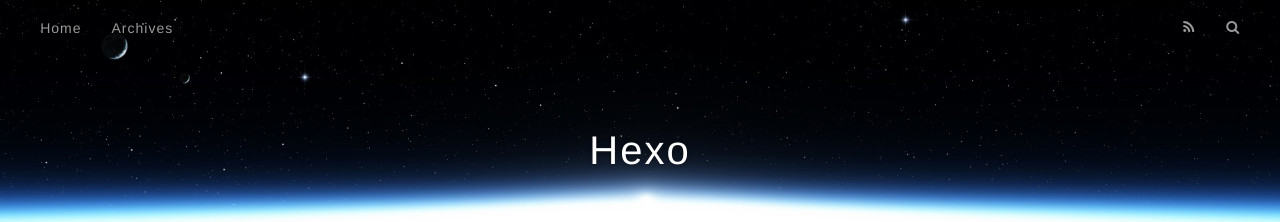
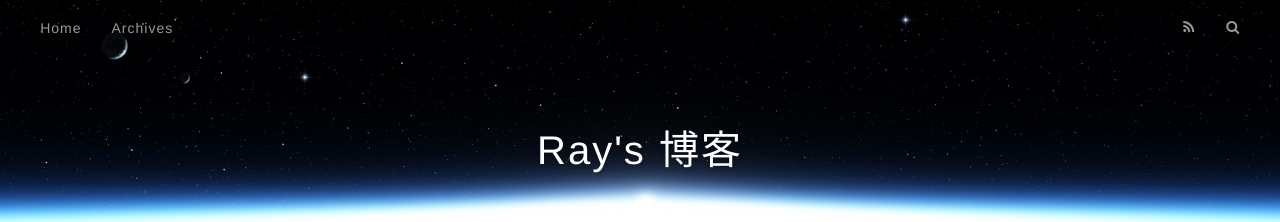
Before and after one commit to Ray916/Ray916.github.io, a plain HTML site: page index.html in a window 1280 px wide. Shown: the top 222 px of the page. Drawn offline with nearby package versions, Linux system fonts and the light colour scheme.

Commit message:
Site updated: 2016-09-07 15:46:54

```diff
--- a/index.html
+++ b/index.html
@@ -3,16 +3,16 @@
 <head>
   <meta charset="utf-8">
 
-  <title>Hexo</title>
+  <title>Ray&#39;s 博客</title>
   <meta name="viewport" content="width=device-width, initial-scale=1, maximum-scale=1">
   <meta property="og:type" content="website">
-<meta property="og:title" content="Hexo">
+<meta property="og:title" content="Ray's 博客">
 <meta property="og:url" content="http://yoursite.com/index.html">
-<meta property="og:site_name" content="Hexo">
+<meta property="og:site_name" content="Ray's 博客">
 <meta name="twitter:card" content="summary">
-<meta name="twitter:title" content="Hexo">
+<meta name="twitter:title" content="Ray's 博客">
 
-    <link rel="alternate" href="/atom.xml" title="Hexo" type="application/atom+xml">
+    <link rel="alternate" href="/atom.xml" title="Ray&#39;s 博客" type="application/atom+xml">
 
 
     <link rel="icon" href="/favicon.png">
@@ -33,7 +33,7 @@
   <div id="header-outer" class="outer">
     <div id="header-title" class="inner">
       <h1 id="logo-wrap">
-        <a href="/" id="logo">Hexo</a>
+        <a href="/" id="logo">Ray&#39;s 博客</a>
       </h1>
 
     </div>
@@ -96,7 +96,7 @@
 
     </div>
     <footer class="article-footer">
-      <a data-url="http://yoursite.com/2016/09/07/hello-world/" data-id="cisskqr610000nso0w37f6n98" class="article-share-link">Share</a>
+      <a data-url="http://yoursite.com/2016/09/07/hello-world/" data-id="cisslq6u900000oo0wbcoriei" class="article-share-link">Share</a>
 
 
     </footer>
```
Also changed, not shown: 2016/09/07/hello-world/index.html (+5 -5 lines), archives/2016/09/index.html (+6 -6 lines), archives/2016/index.html (+6 -6 lines), archives/index.html (+6 -6 lines).
